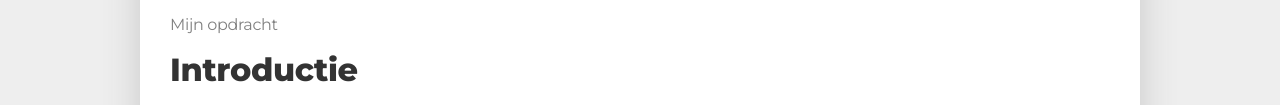
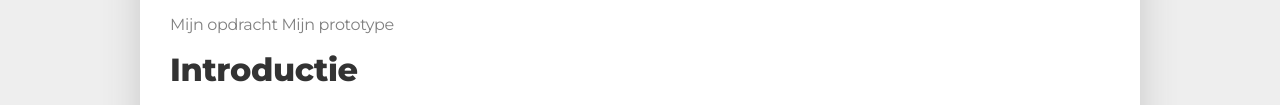
Before and after one commit to gdmgent-1718-nmd1/1718-nmd1-eo-rubemaes5, a plain HTML site: page pages/intro.html in a window 1280 px wide. Shown: the part 474-579 px from the top of the page. Drawn offline with nearby package versions, Linux system fonts and the light colour scheme.

Commit message:
prototype add

```diff
--- a/pages/intro.html
+++ b/pages/intro.html
@@ -34,6 +34,7 @@
     </dl>
     <p>
         <a href="http://deweirdt.be/nmd1/thanks.php?student_id=98318">Mijn opdracht</a>
+        <a href="https://xd.adobe.com/view/1cf5f69b-920a-4a53-6e6b-b059a9b94712-6ac4/">Mijn prototype</a>
     </p>
 
     <h1>Introductie</h1>
```
